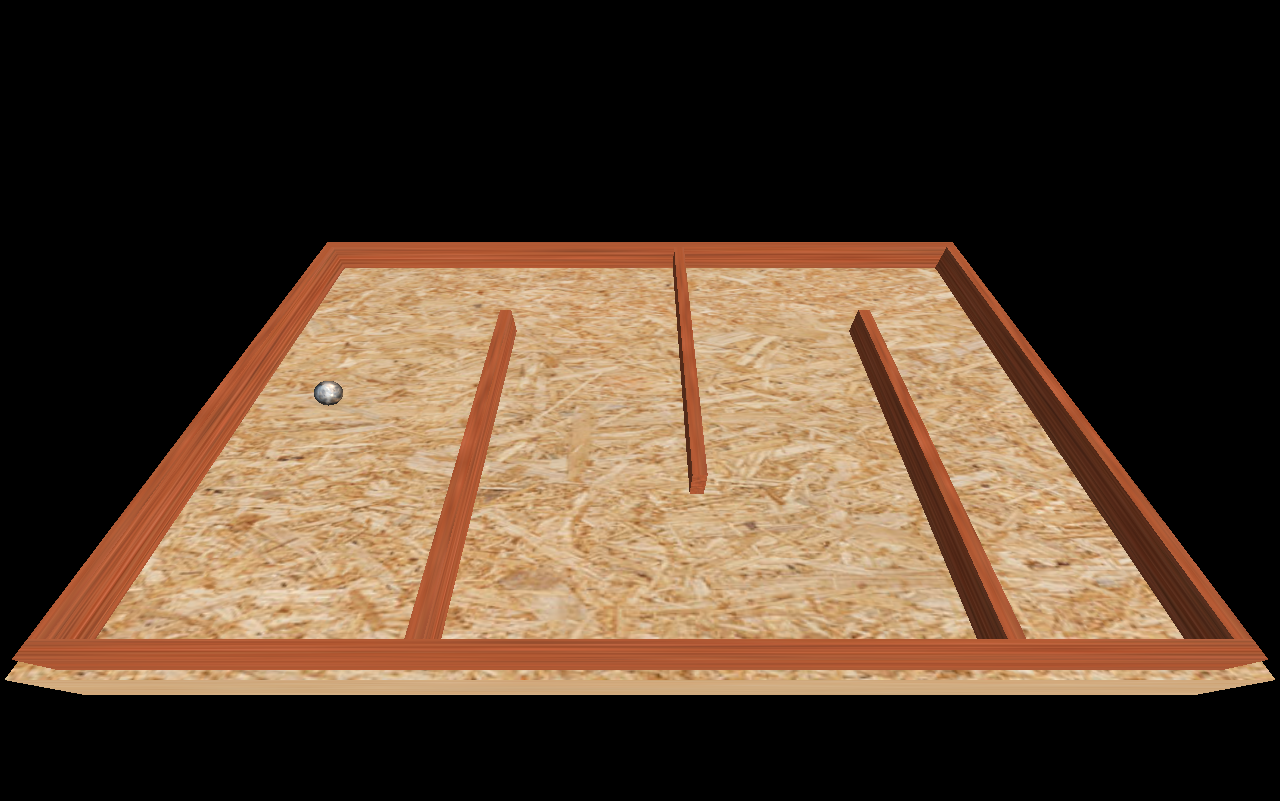
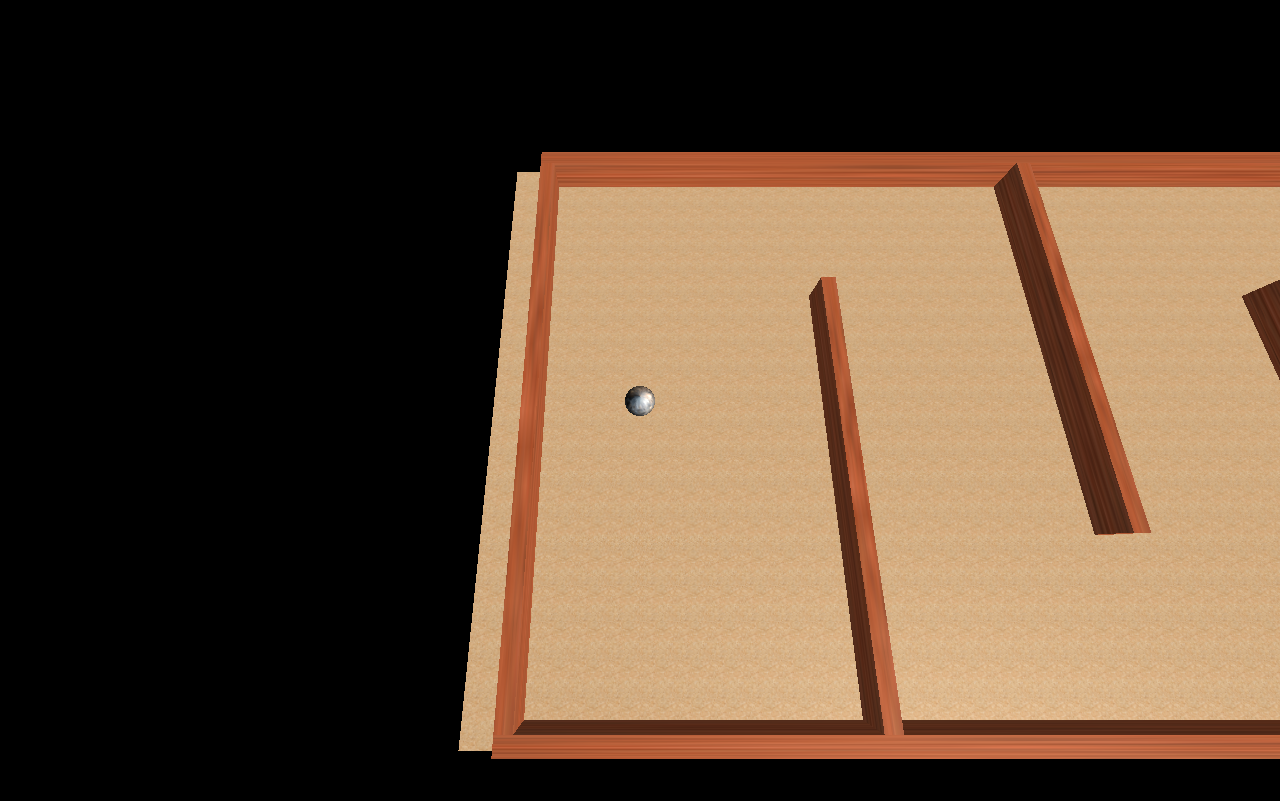
Before and after one commit to nandini0407/Threeter, a website: page prototype/game.html in a window 1280 px wide. Shown: the part 104-908 px from the top of the page. Drawn offline with Linux system fonts and the light colour scheme; animation ran at ten frames a second.

Commit message:
add camera movement

```diff
--- a/prototype/game.html
+++ b/prototype/game.html
@@ -176,14 +176,16 @@
 				material: pMaterialWall
 			}).addTo(physicsWorld);
 
+			console.log("camera = ", camera);
+
       var lastTimeMsec = null;
       let animate = function (nowMsec) {
 				requestAnimationFrame(animate);  // async
         lastTimeMsec	= lastTimeMsec || (nowMsec-1000/60);
         var deltaMsec	= Math.min(200, nowMsec - lastTimeMsec);
         lastTimeMsec	= nowMsec;
-        updateBallPosition(keyboard, ball_body, deltaMsec);
-        ball_body.update(deltaMsec/1000, nowMsec/1000);
+        updateBallPosition(keyboard, ball_body, nowMsec, deltaMsec);
+				updateCameraPosition(camera, ball_body);
         renderer.render(scene, camera);
       }
       requestAnimationFrame(animate);
--- a/prototype/game.js
+++ b/prototype/game.js
@@ -1,4 +1,13 @@
-function updateBallPosition(keyboard, ball_body, deltaMsec) {
+function updateCameraPosition(camera, ball_body) {
+  camera.updateMatrixWorld();
+  ball_body.mesh.updateMatrixWorld();
+  camera.position.copy(ball_body.mesh.position);
+  var deltaCamera		= new THREE.Vector3(0,6,2);
+  camera.position.add(deltaCamera);
+  camera.lookAt(ball_body.mesh.position);
+}
+
+function updateBallPosition(keyboard, ball_body, nowMsec, deltaMsec) {
   let force	= new THREE.Vector3();
   let keypressed = false;
   if (keyboard.pressed('left')) {
@@ -22,6 +31,7 @@ function updateBallPosition(keyboard, ball_body, deltaMsec) {
     ball_body.mesh.updateMatrixWorld();
     ball_body.applyImpulse(force, deltaMsec);
   }
+  ball_body.update(deltaMsec/1000, nowMsec/1000);
 }
 
 function buildFloor(x1, z1, x2, z2) {
@@ -33,10 +43,10 @@ function buildFloor(x1, z1, x2, z2) {
   let material	= new THREE.MeshPhongMaterial({
     map		: texture
   });
-  // texture.wrapS	= THREE.RepeatWrapping;
-  // texture.wrapT	= THREE.RepeatWrapping;
-  // texture.repeat.x= 35;
-  // texture.repeat.y= 20;
+  texture.wrapS	= THREE.RepeatWrapping;
+  texture.wrapT	= THREE.RepeatWrapping;
+  texture.repeat.x= 35;
+  texture.repeat.y= 20;
   let mesh	= new THREE.Mesh(geometry, material);
   mesh.position.x	= x1 + width/2;
   mesh.position.y	= -height/2;
```
